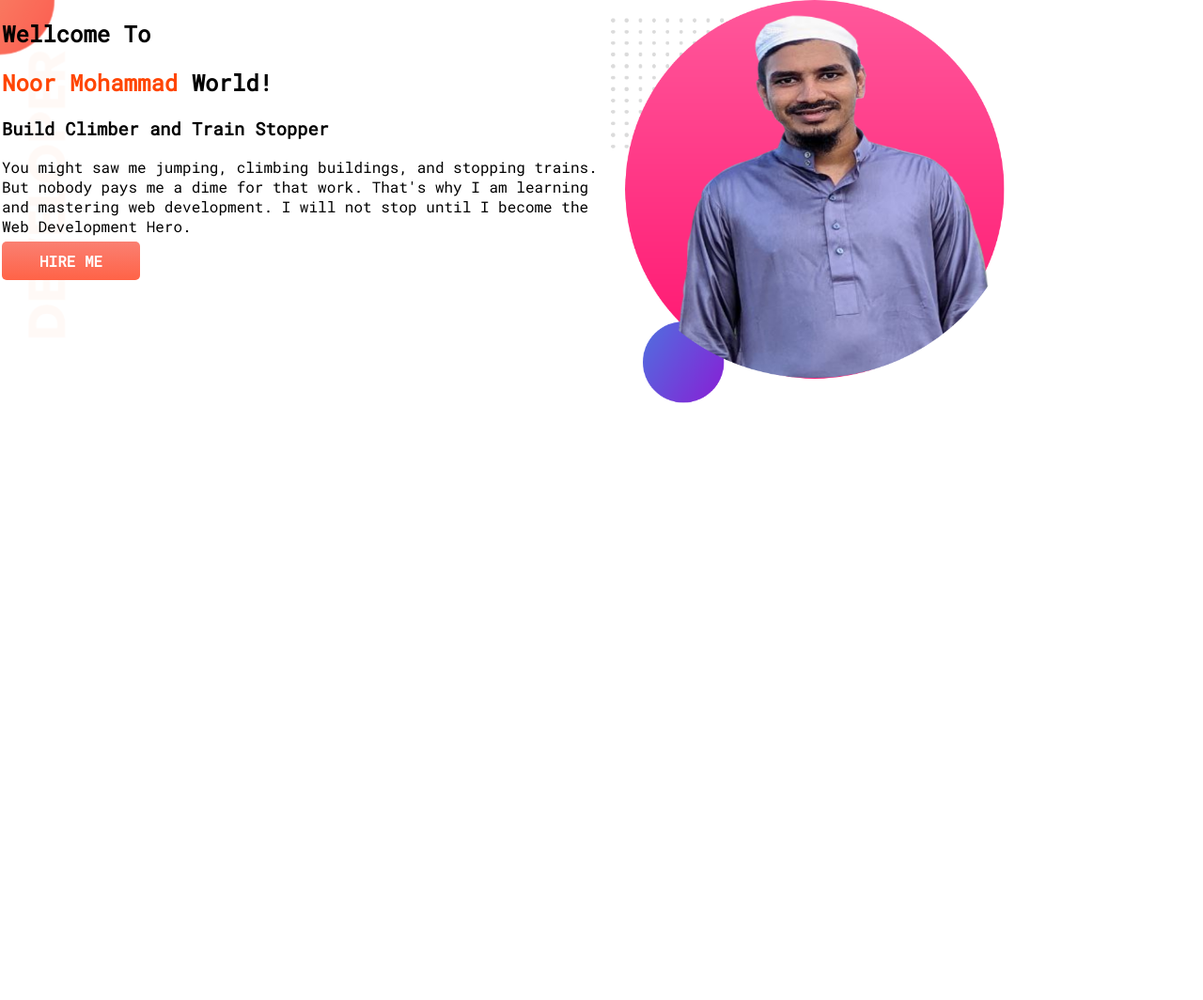
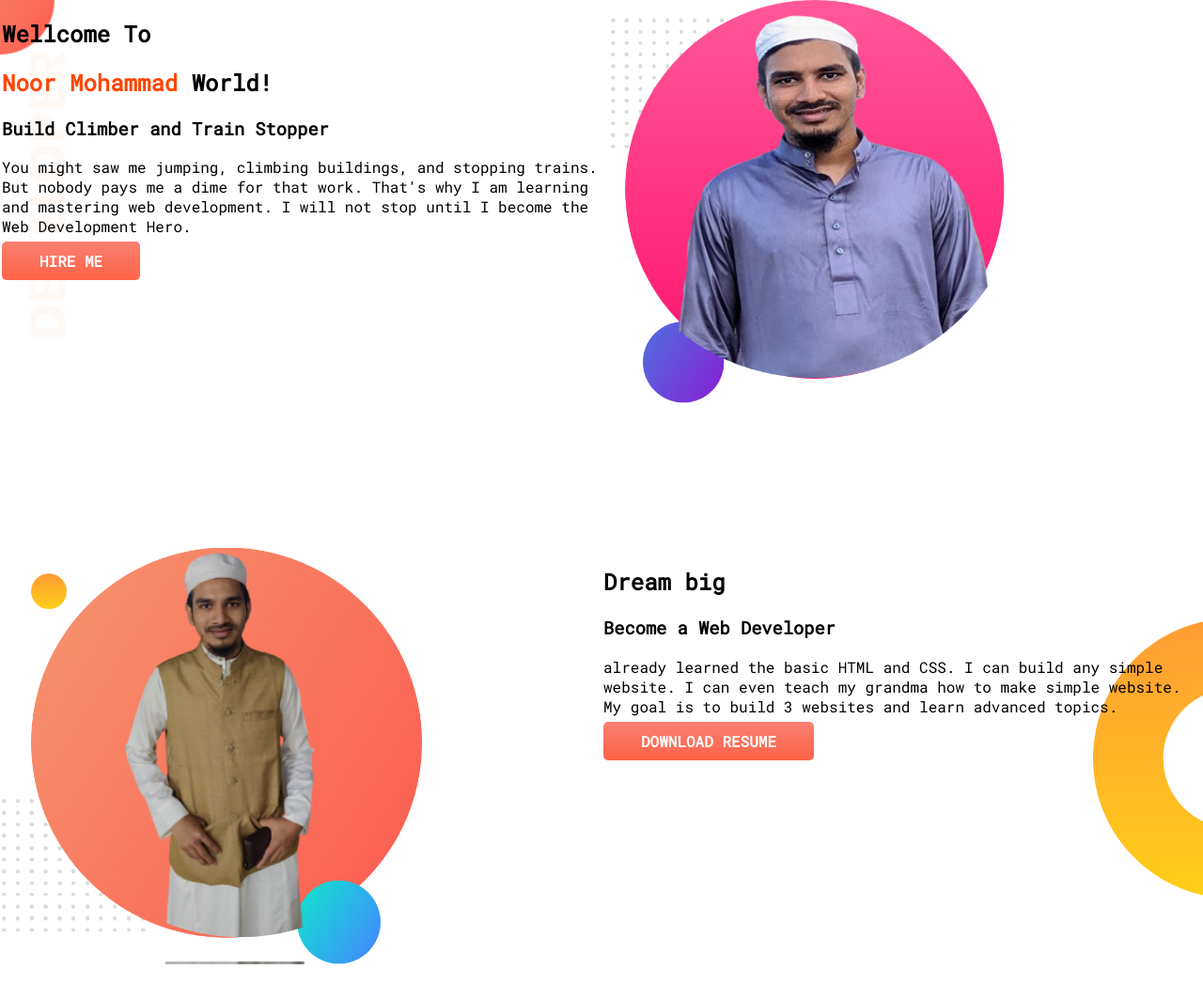
Before and after one commit to noormohammad20/self-trying-portfolio, a plain HTML site: page index.html in a window 1280 px wide. Shown: the whole page at 94% size. Before the commit the page ends 800 px from the top, so only its background shows below. Drawn offline with Linux system fonts and the light colour scheme.

Commit message:
body section complete

```diff
--- a/index.html
+++ b/index.html
@@ -27,6 +27,18 @@
         </div>
         <div class="half-width"><img src="images/myphoto.png" alt="" srcset=""></div>
     </section>
+    <section class="disply-flex dream-bg">
+        <div class="half-width"><img src="images/my-bg.png" alt="" srcset="">
+
+        </div>
+        <div class="half-width">
+            <h1>Dream big</h1>
+            <h3>Become a Web Developer</h3>
+            <p>already learned the basic HTML and CSS. I can build any simple website. I can even teach my grandma how
+                to make simple website. My goal is to build 3 websites and learn advanced topics.</p>
+            <a class="anchor-button" target="_blank" href="">DOWNLOAD RESUME</a>
+        </div>
+    </section>
 
 </body>
 
--- a/style.css
+++ b/style.css
@@ -8,7 +8,7 @@ margin: 0%;
 }
 .disply-flex{
     display:flex;
-    margin-buttom:150px;
+    margin-bottom:150px;
 }
 .half-width{
     width: 50%;
@@ -33,3 +33,8 @@ margin: 0%;
     background-image: url(images/top-banner.png);
     background-repeat: no-repeat;
 }
+.dream-bg{
+    background-image: url(images/dream-bg.png);
+    background-repeat: no-repeat;
+    background-position: right;
+}
```
